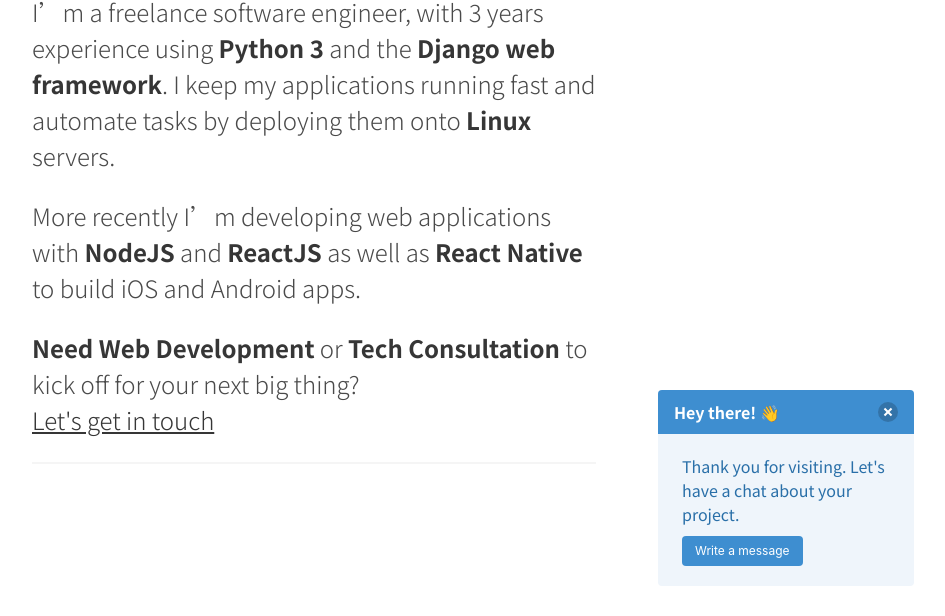
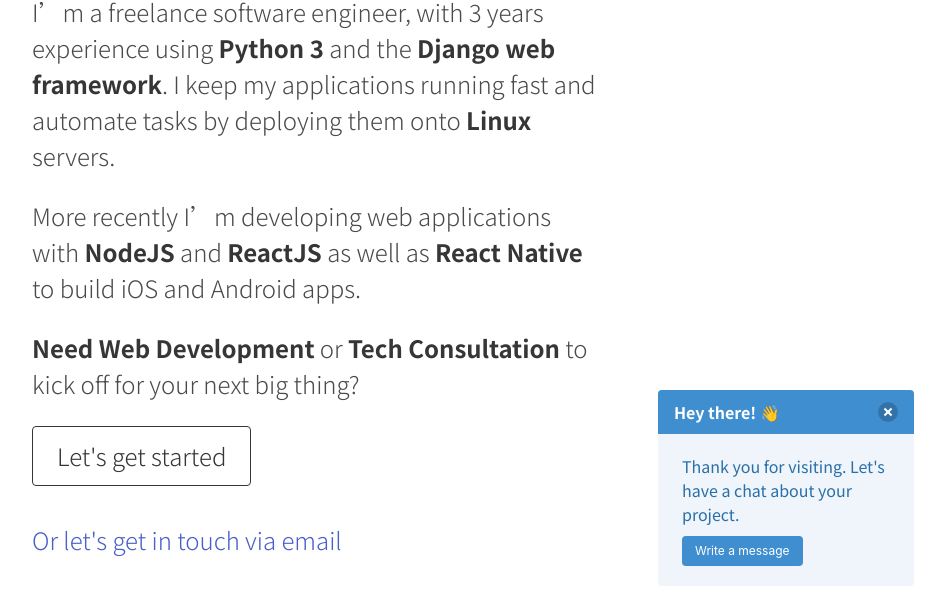
Before and after one commit to ronaldlangeveld/ronald_site_july2019, a Gatsby site: page / in a window 1280 px wide. Shown: the part 184-800 px from the top of the page, without its empty margins (326-1271 px from the left). Built offline with nearby package versions, Linux system fonts and the light colour scheme; Gatsby itself is replaced by a stand-in of ours.

Commit message:
added type form link

```diff
--- a/src/components/header.js
+++ b/src/components/header.js
@@ -46,9 +46,13 @@
                     <div className="content is-large has-text-weight-light is-size-5-mobile">
                       <p>I’m a freelance software engineer, with 3 years experience using <strong>Python 3</strong> and the <strong>Django web framework</strong>. I keep my applications running fast and automate tasks by deploying them onto <strong>Linux</strong> servers.</p>
                       <p>More recently I’m developing web applications with <strong>NodeJS</strong> and <strong>ReactJS</strong> as well as <strong>React Native</strong> to build iOS and Android apps.</p>
-                      <p><strong>Need Web Development</strong> or <strong>Tech Consultation</strong> to kick off for your next big thing? <br />
-                        <Link to="/work" className="has-text-dark"><u>Let's get in touch</u></Link>
-                      </p>
+                      <p><strong>Need Web Development</strong> or <strong>Tech Consultation</strong> to kick off for your next big thing?
+                    </p>
+                <div>
+                <a className="button is-light is-outlined is-dark is-size-4 is-size-6-mobile" href="https://ronaldlangeveld.typeform.com/to/jd8iq9" target="_blank">Let's get started</a>
+                </div>
+                <br />
+                <p><Link to="/work">Or let's get in touch via email</Link></p>
 
                     </div>
 
@@ -61,7 +65,6 @@
                   </div>
 
 
-                    <hr />
 
                 </div>
 
```
